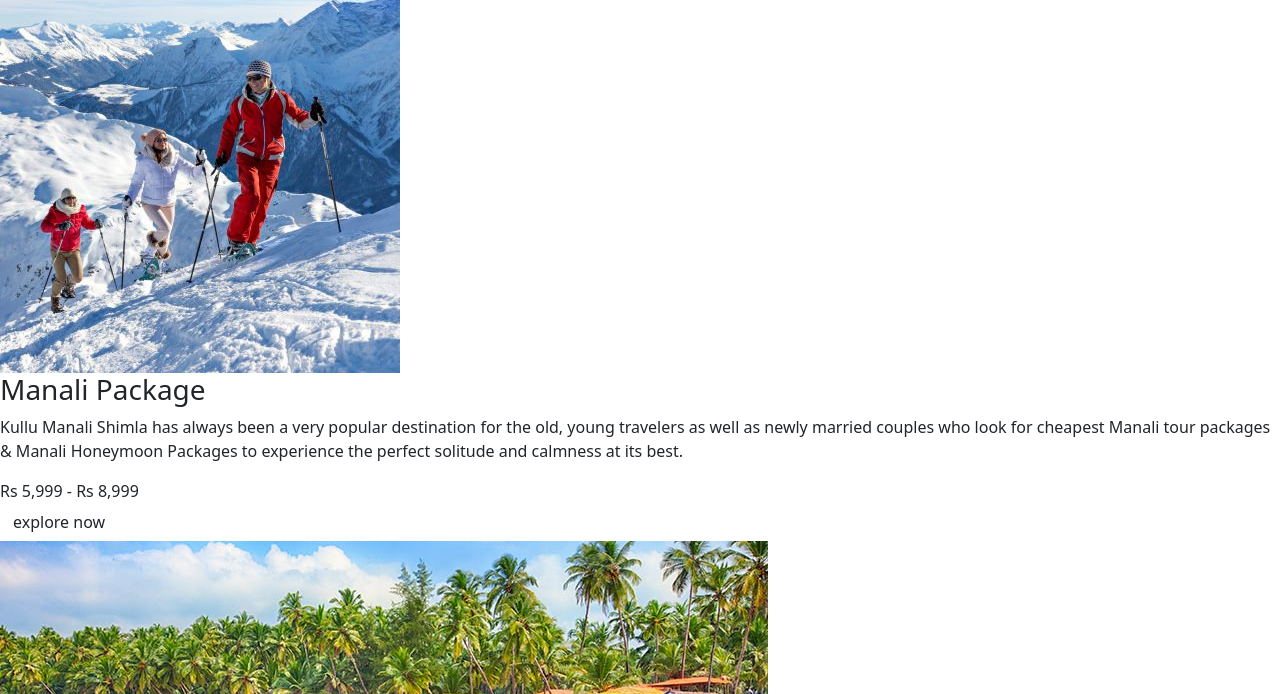
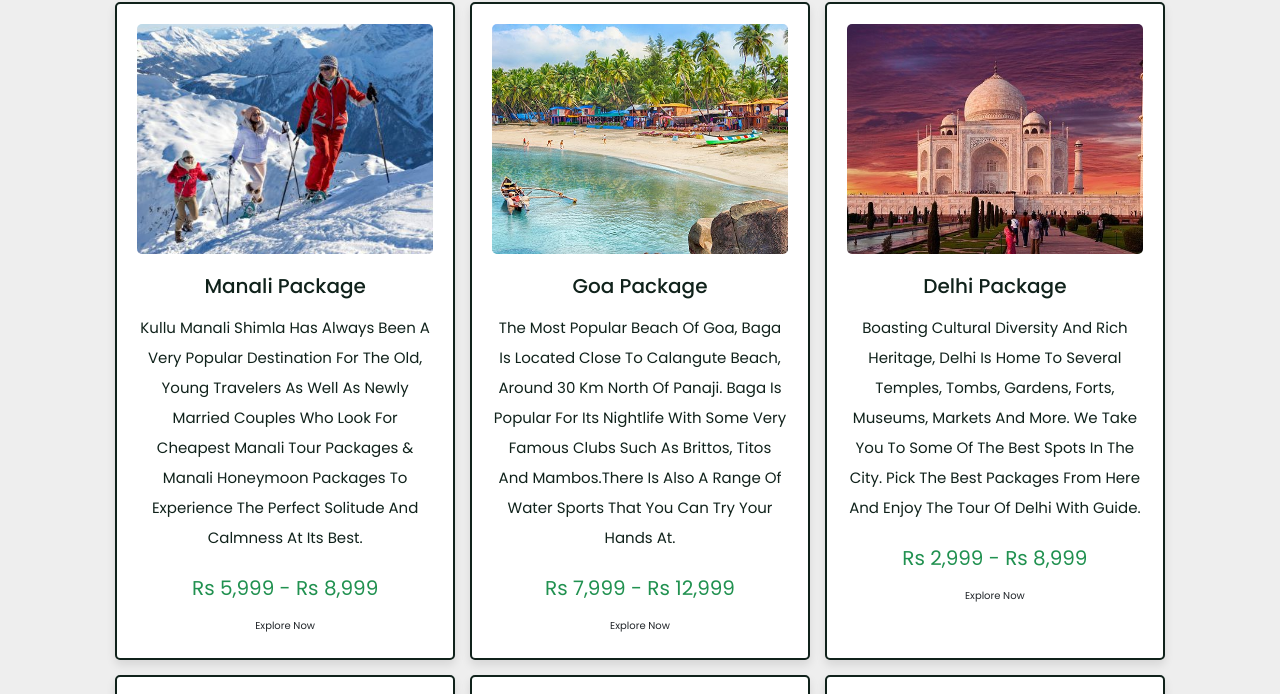
Before and after one commit to ashupathak16/tour-website-project, a plain HTML site: page places.html in a window 1280 px wide. Shown: the part 83-777 px from the top of the page. Drawn offline with nearby package versions, Linux system fonts and the light colour scheme; the site is published under a folder, as on GitHub Pages, so addresses that start at the root find nothing.

Commit message:
Update places.html

```diff
--- a/places.html
+++ b/places.html
@@ -1,5 +1,5 @@
 <head>
-    <link rel="stylesheet" href="/css/places.css">
+    <link rel="stylesheet" href="css/places.css">
     <link href="https://cdn.jsdelivr.net/npm/bootstrap@5.1.3/dist/css/bootstrap.min.css" rel="stylesheet" integrity="sha384-1BmE4kWBq78iYhFldvKuhfTAU6auU8tT94WrHftjDbrCEXSU1oBoqyl2QvZ6jIW3" crossorigin="anonymous">
 
 </head>
```
